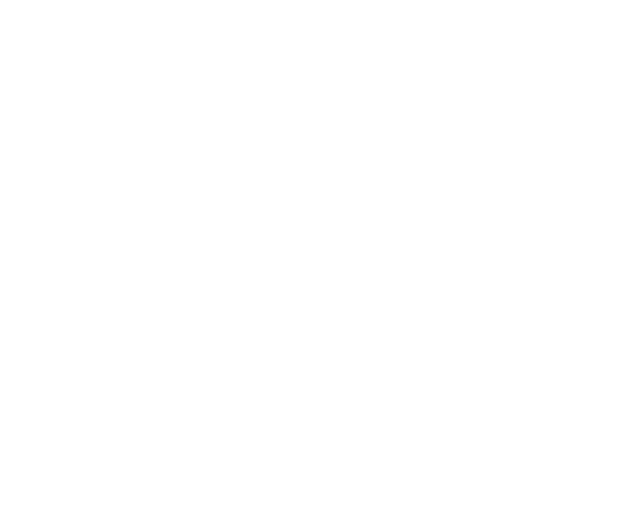
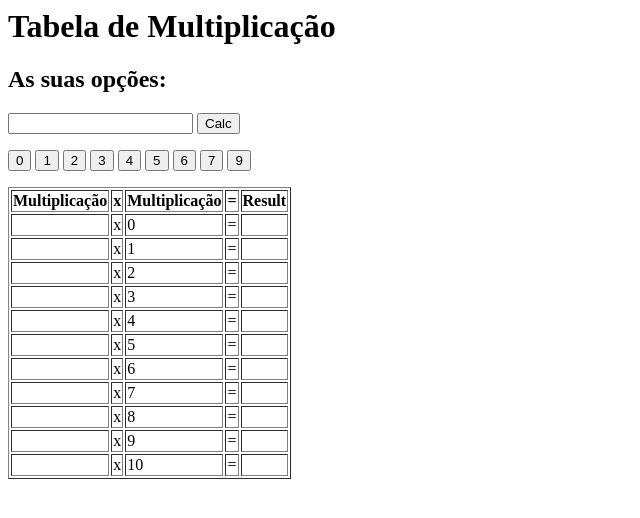
Before and after one commit to PedroBarge/Flavio-Gabi, a plain HTML site: page index.html in a window 1280 px wide. Shown: the whole page, without its empty margins (0-640 px from the left). Drawn offline with Linux system fonts and the light colour scheme.

Commit message:
the basic is working

```diff
--- a/index.html
+++ b/index.html
@@ -1,10 +1,109 @@
 <html lang="en">
-<head>
-    <meta charset="UTF-8">
-    <meta name="viewport" content="width=device-width, initial-scale=1.0">
+  <head>
+    <meta charset="UTF-8" />
+    <meta name="viewport" content="width=device-width, initial-scale=1.0" />
     <title>Tabela de Multiplicação</title>
-</head>
-<body>
-
-</body>
+  </head>
+  <body>
+    <h1>Tabela de Multiplicação</h1>
+    <h2>As suas opções:</h2>
+    <input id="input" readonly> <button id="calc">Calc</button>
+    <p></p>
+    <button class="option">0</button>
+    <button class="option">1</button>
+    <button class="option">2</button>
+    <button class="option">3</button>
+    <button class="option">4</button>
+    <button class="option">5</button>
+    <button class="option">6</button>
+    <button class="option">7</button>
+    <button class="option">9</button>
+    <p></p>
+    <table border="1">
+      <th>Multiplicação</th>
+      <th>x</th>
+      <th>Multiplicação</th>
+      <th>=</th>
+      <th>Result</th>
+      <!--linha-->
+      <tr>
+        <td class="choose" id="cel0"></td>
+        <td>x</td>
+        <td>0</td>
+        <td>=</td>
+        <td class="resultX0"></td>
+      </tr>
+      <tr>
+        <td class="choose" id="cel1"></td>
+        <td>x</td>
+        <td>1</td>
+        <td>=</td>
+        <td class="resultX0"></td>
+      </tr>
+      <tr>
+        <td class="choose" id="cel2"></td>
+        <td>x</td>
+        <td>2</td>
+        <td>=</td>
+        <td class="resultX0"></td>
+      </tr>
+      <tr>
+        <td class="choose" id="cel3"></td>
+        <td>x</td>
+        <td>3</td>
+        <td>=</td>
+        <td class="resultX0"></td>
+      </tr>
+      <tr>
+        <td class="choose" id="cel4"></td>
+        <td>x</td>
+        <td>4</td>
+        <td>=</td>
+        <td class="resultX0"></td>
+      </tr>
+      <tr>
+        <td class="choose" id="cel5"></td>
+        <td>x</td>
+        <td>5</td>
+        <td>=</td>
+        <td class="resultX0"></td>
+      </tr>
+      <tr>
+        <td class="choose" id="cel6"></td>
+        <td>x</td>
+        <td>6</td>
+        <td>=</td>
+        <td class="resultX0"></td>
+      </tr>
+      <tr>
+        <td class="choose" id="cel7"></td>
+        <td>x</td>
+        <td>7</td>
+        <td>=</td>
+        <td class="resultX0"></td>
+      </tr>
+      <tr>
+        <td class="choose" id="cel8"></td>
+        <td>x</td>
+        <td>8</td>
+        <td>=</td>
+        <td class="resultX0"></td>
+      </tr>
+      <tr>
+        <td class="choose" id="cel9"></td>
+        <td>x</td>
+        <td>9</td>
+        <td>=</td>
+        <td class="resultX0"></td>
+      </tr>
+      <tr>
+        <td class="choose" id="cel10"></td>
+        <td>x</td>
+        <td>10</td>
+        <td>=</td>
+        <td class="resultX0"></td>
+      </tr>
+    </table>
+  </body>
+  <script src="mult.js"></script>
 </html>
--- /dev/null
+++ b/mult.js
@@ -0,0 +1,42 @@
+let option = document.getElementsByClassName("option");
+option = [...option];
+
+let choose = document.getElementsByClassName("choose");
+choose = [...choose];
+
+const calc = document.getElementById("calc");
+
+let result = document.getElementsByClassName("resultX0");
+let input = document.getElementById("input");
+let resultado = 0;
+
+console.log(option);
+console.log(choose);
+
+option.forEach((num) => {
+  num.addEventListener("click", () => {
+    input.value += num.innerText;
+  });
+});
+
+let numOfDisplay = input.value;
+
+calc.addEventListener("click",()=>{
+    console.log(numOfDisplay);
+})
+
+
+
+/*
+option.forEach((num) => {
+  num.addEventListener("click", () => {
+    for (let i = 0; i < choose.length; i++) {
+      choose[i].innerText = num.innerText;
+    }
+    for (let i = 0; i < 11; i++) {
+      resultado = parseInt(num.innerText) * i;
+      result[i].innerText = resultado;
+    }
+  });
+});
+*/
```
